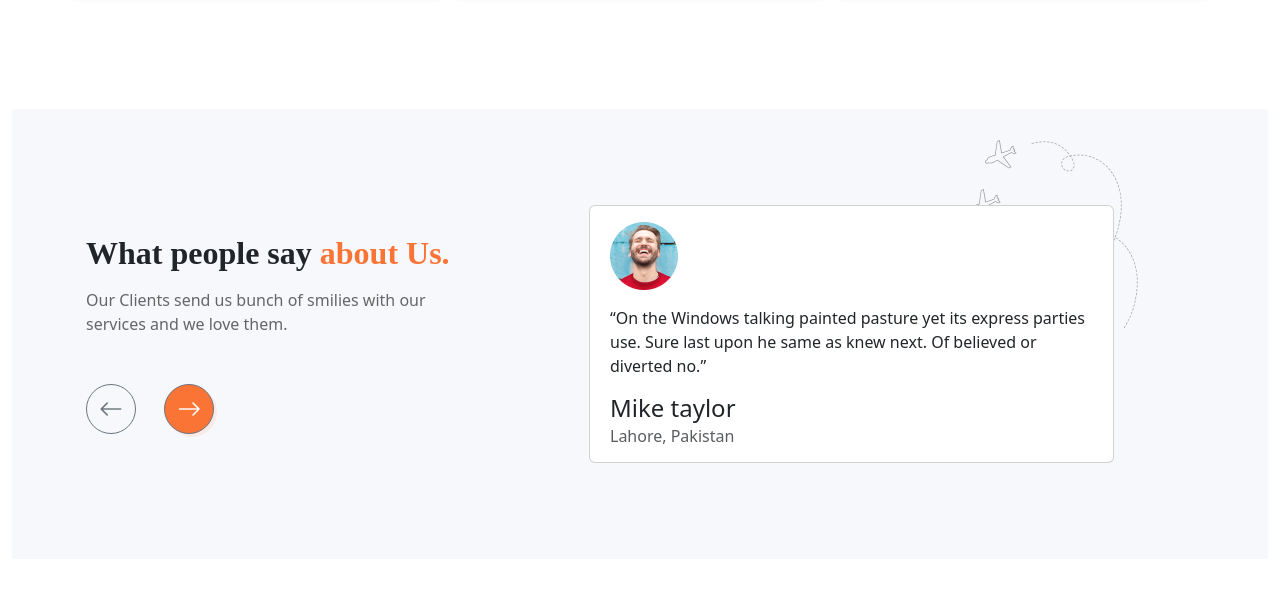
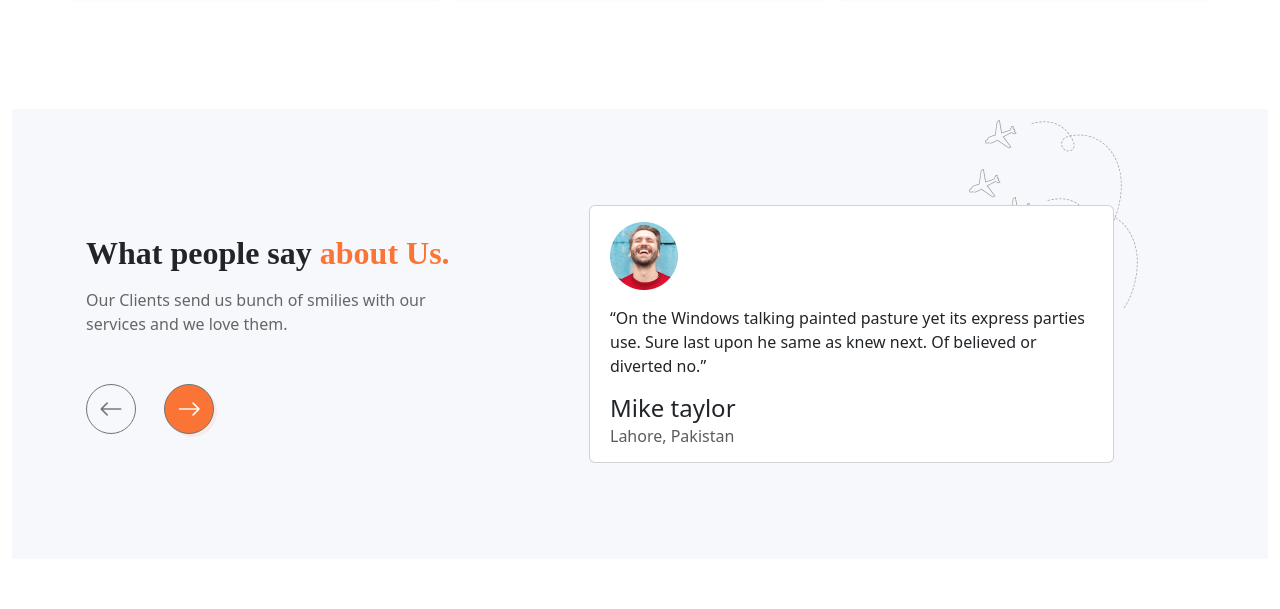
Before and after one commit to sandra-almanzar/proyecto-bootstrap, a plain HTML site: page index.html in a window 1280 px wide. Shown: the part 2954-3563 px from the top of the page. Drawn offline with nearby package versions, Linux system fonts and the light colour scheme.

Commit message:
Organizo imagenes bg

```diff
--- a/styles/index.css
+++ b/styles/index.css
@@ -71,7 +71,7 @@ ul {
 
 #testimonial {
   background-image: url("../img/bgavion.png");
-  background-position: 88% 12%;
+  background-position: 88% 4%;
   background-repeat: no-repeat;
 }
 
```
